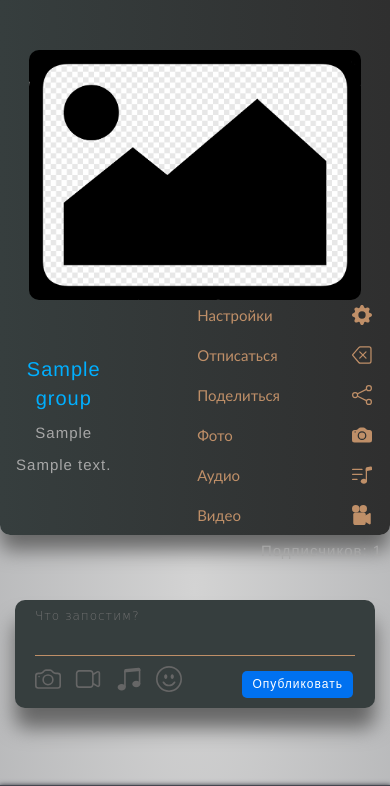
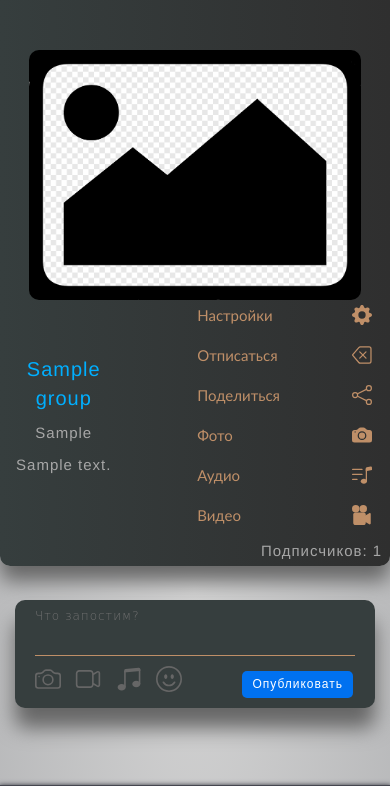
Before and after one commit to kostroff-production/Social-Network, a Django app: a page that uses templates/nav_bar.html in a window 390 px wide. Shown: the top 786 px of the page. Run offline with Django 3.2, Linux system fonts and the light colour scheme; a user stored in the database is signed in; tables that the repository leaves empty hold one stand-in row (values such as "Sample post"); data that the repository does not hold is empty; some libraries are stand-ins or nearby versions.

Commit message:
Update Group.css

```diff
--- a/static/Group.css
+++ b/static/Group.css
@@ -459,7 +459,7 @@
         display: block;
         left: 0;
         margin-left: 0;
-        max-height: 535px;
+        max-height: 600px;
     }
 
     .group-head .avatar {
```
